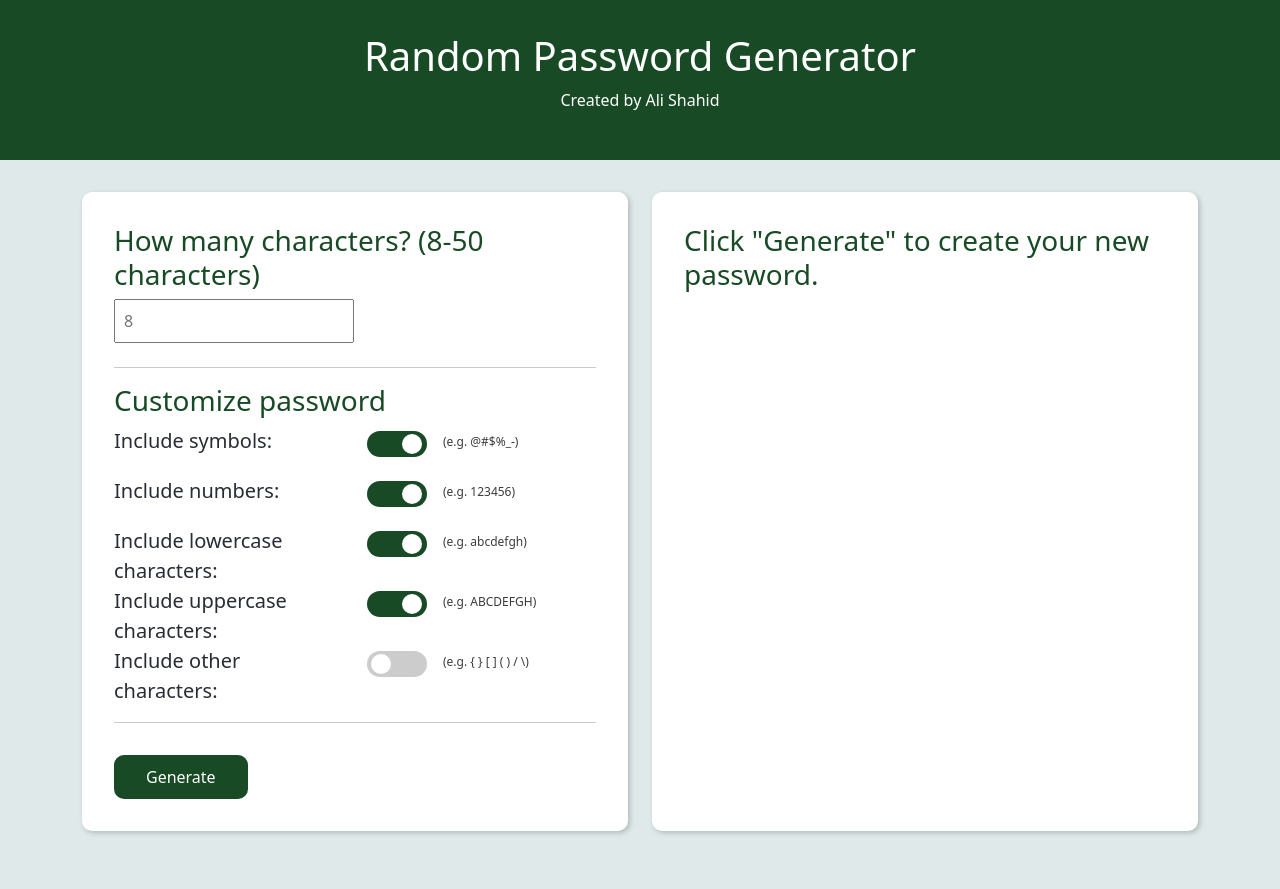
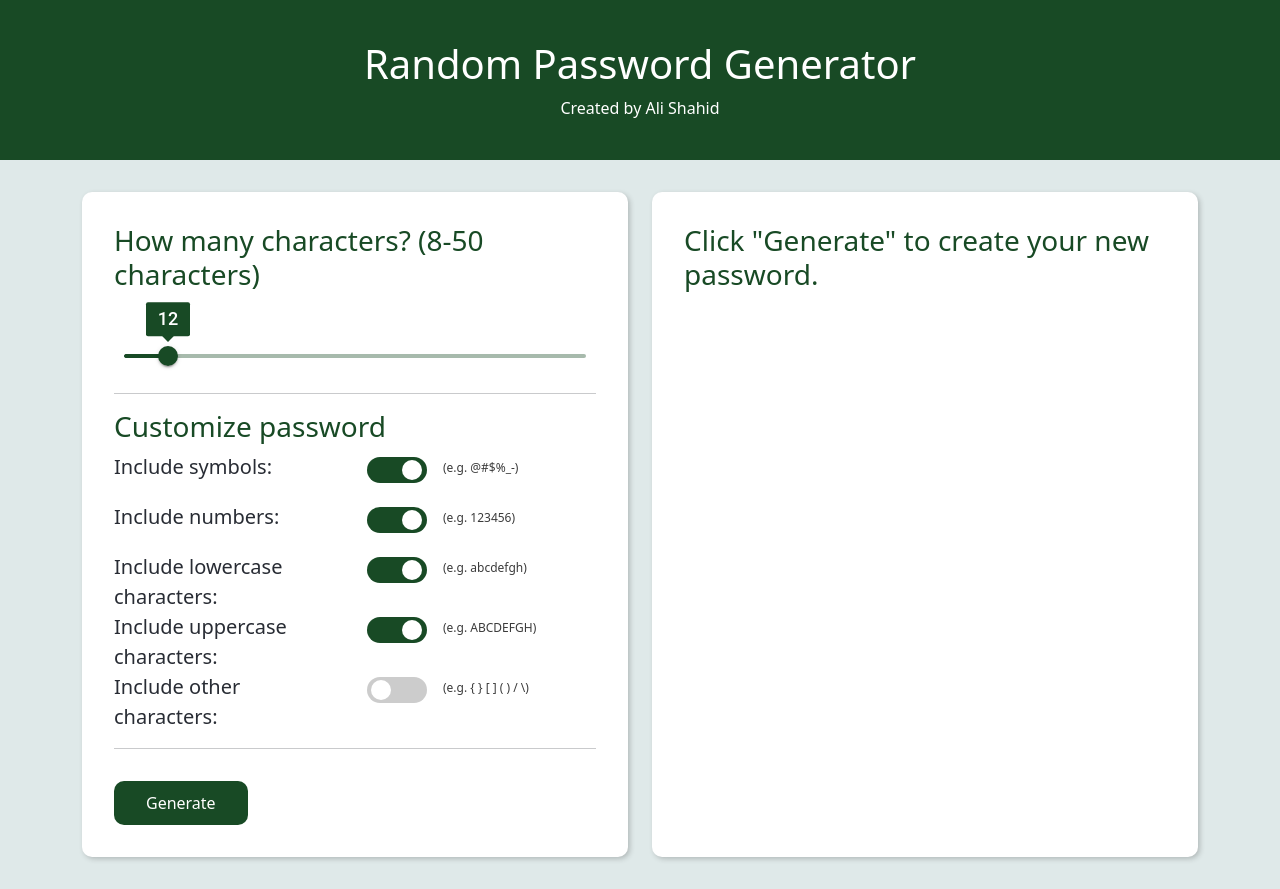
Before and after one commit to Drelofs/Password_Generator, a React (Create React App) app: page / in a window 1280 px wide. Before the commit the page ends 863 px from the top, so only its background shows below. Built offline with nearby package versions, Linux system fonts and the light colour scheme.

Commit message:
changed character length input field into a slider

```diff
--- a/package.json
+++ b/package.json
@@ -37,6 +37,9 @@
     ]
   },
   "devDependencies": {
+    "@emotion/react": "^11.7.1",
+    "@emotion/styled": "^11.6.0",
+    "@mui/material": "^5.3.1",
     "bootstrap": "^5.1.3",
     "react-bootstrap": "^2.1.1",
     "react-fade-in": "^2.0.1"
--- a/src/App.css
+++ b/src/App.css
@@ -13,11 +13,6 @@
 
 label {
   font-size: 20px;
-}
-
-span {
-  font-size: 12px;
-  color: #3b3b3b;
 }
 
 .App-header {
@@ -50,6 +45,19 @@ span {
   -webkit-box-shadow: 2px 2px 5px 0px rgba(50, 50, 50, 0.25);
   -moz-box-shadow: 2px 2px 5px 0px rgba(50, 50, 50, 0.25);
   box-shadow: 2px 2px 5px 0px rgba(50, 50, 50, 0.25);
+}
+
+.slider-box {
+  padding: 0 10px;
+  margin-top: 50px;
+}
+
+.slider-box .MuiSlider-valueLabel {
+  background-color: #184a25;
+}
+
+.MuiSlider-valueLabelLabel {
+  font-size: 18px;
 }
 
 .switch {
@@ -133,6 +141,11 @@ input:checked + .slider:before {
   text-align: left;
 }
 
+.checkbox-container span {
+  color: #3b3b3b;
+  font-size: 12px;
+}
+
 .password-length {
   width: 240px;
   padding: 8px;
--- a/src/App.js
+++ b/src/App.js
@@ -1,6 +1,7 @@
 import './App.css';
 import Result from './Result';
 import React, { useState } from 'react';
+import Slider from '@mui/material/Slider';
 
 const lowercase_letters = 'abcdefghijklmnopqrstuvwxyz'
 const uppercase_letters = 'ABCDEFGHIJKLMNOPQRSTUVWXYZ'
@@ -9,7 +10,7 @@ const symbol_characters = '#$%&!?@^*+=-_'
 const other_characters = '"\'[](){}|/\\<>:;`~.,'
 
 const initialFormData = Object.freeze({
-  password_length: '8',
+  password_length: 12,
   checkbox_symbols: true,
   checkbox_numbers: true,
   checkbox_lowercase: true,
@@ -26,7 +27,7 @@ function App() {
     updateFormData({
       ...formData,
       // Trimming any whitespace
-      [e.target.name]: e.target.value.trim()
+      [e.target.name]: e.target.value
     });
   };
 
@@ -78,7 +79,10 @@ function App() {
               <div className='generator-block'>
                 <form onSubmit={handleSubmit}>
                   <h3>How many characters? (8-50 characters)</h3>
-                  <input min="8" placeholder="8" max="50" type="number" className="password-length" name="password_length" onChange={handleChange}></input><br />
+                  {/* <input min="8" placeholder="8" max="50" type="number" className="password-length" name="password_length" onChange={handleChange}></input><br /> */}
+                  <div className="slider-box">
+                    <Slider defaultValue={12} min={8} max={50} name="password_length" aria-label="password_length" valueLabelDisplay="on" onChange={handleChange} sx={{color: '#184a25'}} />
+                  </div>
                   <hr></hr>
                   <div className="checkboxes">
                     <div className="checkbox-container">
--- a/src/Result.js
+++ b/src/Result.js
@@ -26,7 +26,7 @@ function Result({ password }) {
     <FadeIn>
       <div className="Result">
           <h3>Here is your password:</h3>
-          <input type="text" className="output-field" ref={textInput} value={password}></input>
+          <input type="text" className="output-field" ref={textInput} value={password} readOnly></input>
           <button className="button copy" onClick={copyText}>
             Copy
           </button>
--- a/src/index.css
+++ b/src/index.css
@@ -7,9 +7,6 @@ body {
   -moz-osx-font-smoothing: grayscale;
   background-color: #dfe9e9 !important;
   height: 100%;
-}
-span {
-  margin-bottom: 16px;
 }
 h3 {
   color: #184a25;
```
Also changed, not shown: 1 other file (tests, documents, lock files or other folders).
